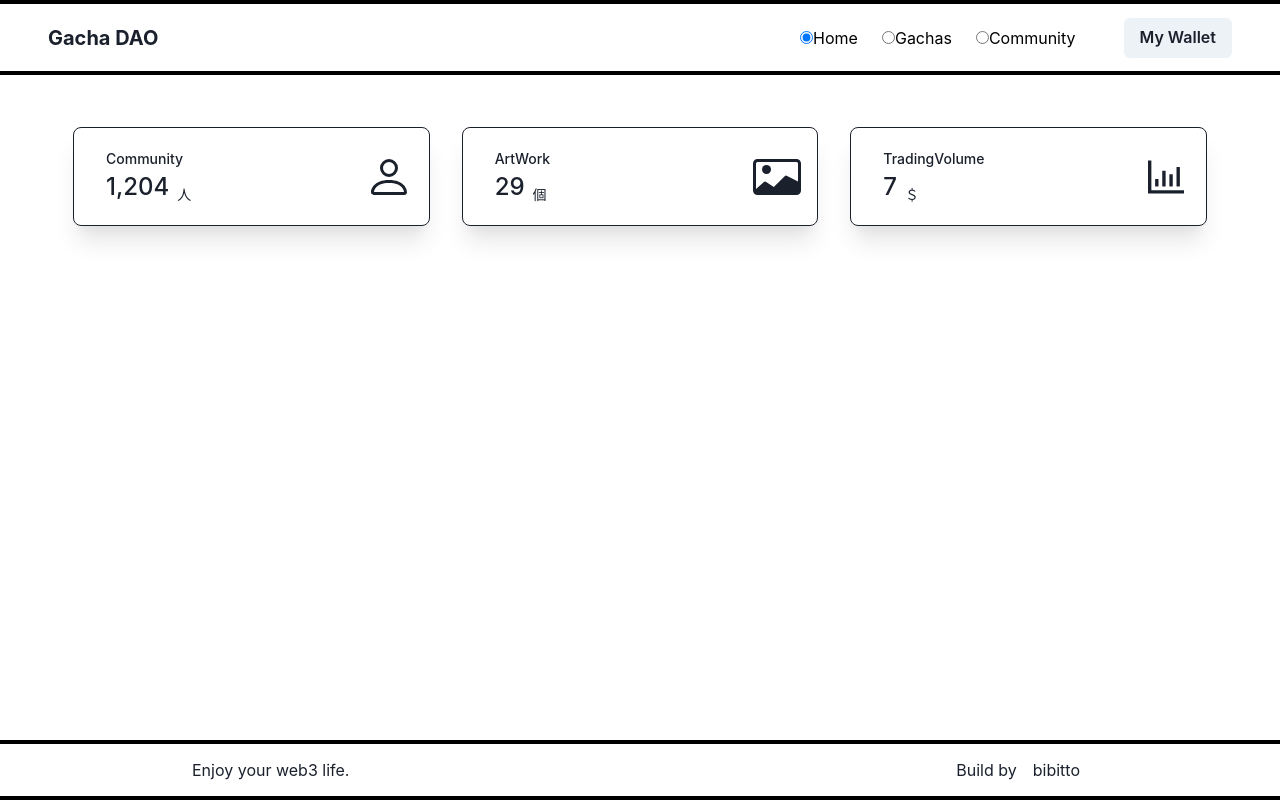
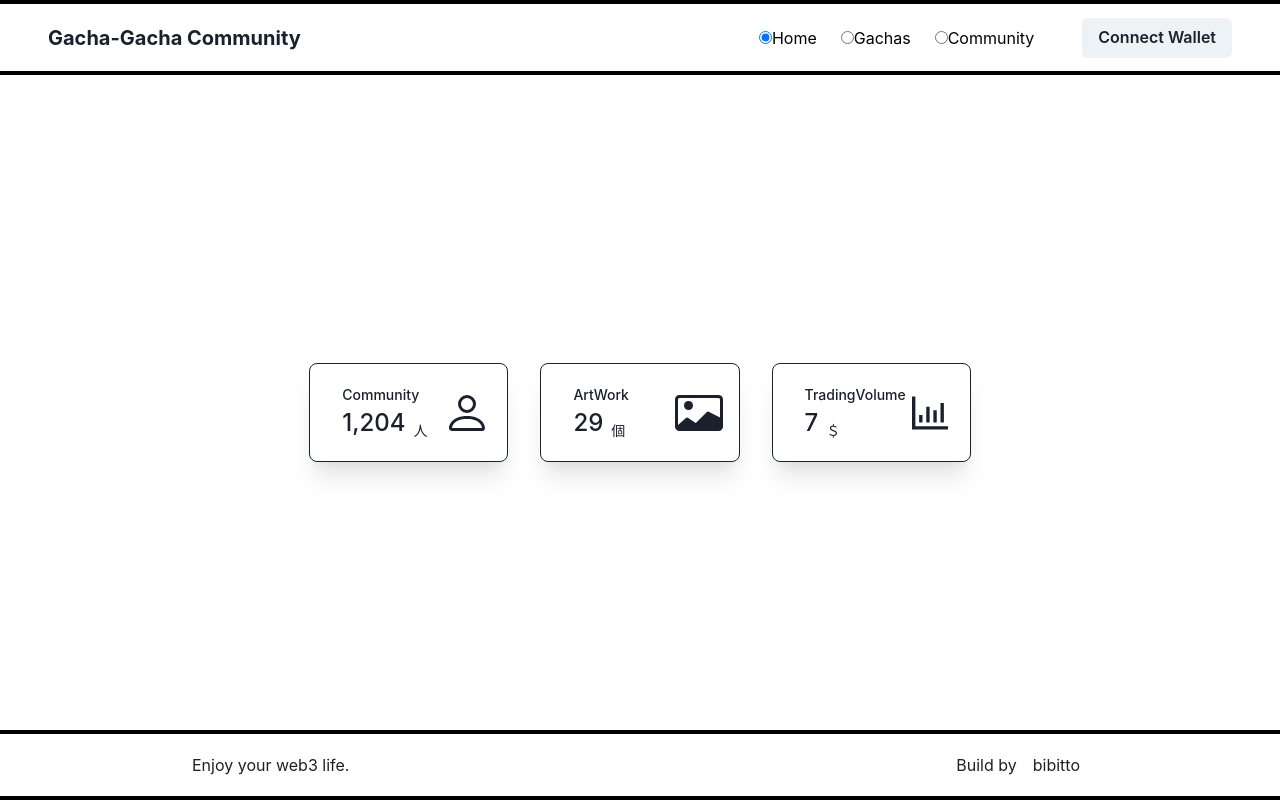
Before and after one commit to bibitto/GACHA-PON, a Next.js app: page / in a window 1280 px wide. Built offline with nearby package versions, Linux system fonts and the light colour scheme.

Commit message:
update: fix ui

```diff
--- a/src/components/common/footer/footer.tsx
+++ b/src/components/common/footer/footer.tsx
@@ -1,13 +1,29 @@
 import { Box, HStack, Stack, Text } from '@chakra-ui/react';
 import Link from 'next/link';
 
-export const footerHeight = '60px';
+export const footerHeight = '70px';
 
 export const Footer = () => {
   return (
     <Box h={footerHeight} borderY={'4px solid black'} display="flex" justifyContent={'center'}>
       <HStack as={Stack} w={'70%'} m="auto" justify={'space-between'} align="center">
-        <Text>Enjoy your web3 life.</Text>
+        <Text>
+          <Text as={'span'} _hover={{ color: 'red' }}>
+            Enjoy{' '}
+          </Text>
+          <Text as={'span'} _hover={{ color: 'orange' }}>
+            your{' '}
+          </Text>
+          <Text as={'span'} _hover={{ color: 'green' }}>
+            web3{' '}
+          </Text>
+          <Text as={'span'} _hover={{ color: 'blue' }}>
+            life
+          </Text>
+          <Text as={'span'} _hover={{ color: 'purple' }}>
+            .
+          </Text>
+        </Text>
         <HStack>
           <Text>Build by </Text>
           <Link href="https://twitter.com/Deep_in_Crypto" target="_blank" className="nes-text is-primary">
--- a/src/components/common/header/header.tsx
+++ b/src/components/common/header/header.tsx
@@ -1,6 +1,98 @@
 import Link from 'next/link';
 import { Box, Flex, HStack, Text, Button } from '@chakra-ui/react';
 import { useRouter } from 'next/router';
+import { IconBolloon } from '../icon-balloon';
+import { useState } from 'react';
+
+export const headerHeight = '75px';
+
+export const HeaderLinks = [
+  {
+    title: 'Home',
+    to: '/',
+  },
+  {
+    title: 'Gachas',
+    to: '/gachas',
+  },
+  {
+    title: 'Community',
+    to: '/community',
+  },
+];
+
+export const Header = () => {
+  const [open, setOpen] = useState(false);
+  const handleOpen = () => setOpen((prev) => !prev);
+  const router = useRouter();
+  const currentPath = router.pathname === '/' ? 'home' : router.pathname;
+  return (
+    <Box h={headerHeight} px={12} borderY={'4px solid black'} display="flex" alignItems={'center'}>
+      <Box
+        sx={{
+          position: 'fixed',
+          top: '60px',
+          left: open ? '50px' : '-500px',
+          zIndex: 998,
+          textDecoration: 'none',
+          transition: 'all 1.0s ease',
+        }}
+      >
+        <Button
+          className="nes-btn"
+          zIndex={999}
+          px={0.5}
+          py={0}
+          position="relative"
+          top="25px"
+          left="395px"
+          onClick={handleOpen}
+        >
+          ✖️
+        </Button>
+        <Link target="_blank" href={'https://slash.fi/payment-merchant/8da1d1da6cba212865fa3a38186bd38a'}>
+          <IconBolloon
+            text="We appreciate your donation!!"
+            icon="octocat animate"
+            side="left"
+            space={'20px'}
+            width={320}
+            subIcon={<i className="nes-icon coin is-medium" style={{ marginBottom: '20px', marginRight: '16px' }}></i>}
+          />
+        </Link>
+      </Box>
+      <Flex width={'100%'} alignItems={'center'} justifyContent={'space-between'}>
+        <Box
+          sx={{
+            fontWeight: 700,
+            fontSize: 20,
+            '&:hover': {
+              color: '#007bff',
+            },
+          }}
+          onClick={handleOpen}
+        >
+          Gacha-Gacha Community
+        </Box>
+
+        <Flex alignItems={'center'} display={{ base: 'none', md: 'flex' }}>
+          <HStack as={'nav'} spacing={6} mr={12}>
+            {HeaderLinks.map((link, i) => (
+              <NavLink key={i} title={link.title} to={link.to} path={currentPath} />
+            ))}
+          </HStack>
+          {false ? (
+            <Button className="nes-btn" w={200}>
+              My Wallet
+            </Button>
+          ) : (
+            <Button className="nes-btn">Connect Wallet</Button>
+          )}
+        </Flex>
+      </Flex>
+    </Box>
+  );
+};
 
 type Props = {
   title: string;
@@ -18,43 +110,3 @@ const NavLink = ({ title, to, path }: Props) => {
     </Link>
   );
 };
-
-export const headerHeight = '75px';
-
-export const Header = () => {
-  const HeaderLinks = [
-    {
-      title: 'Home',
-      to: '/',
-    },
-    {
-      title: 'Gachas',
-      to: '/gachas',
-    },
-    {
-      title: 'Community',
-      to: '/community',
-    },
-  ];
-  const router = useRouter();
-  const currentPath = router.pathname === '/' ? 'home' : router.pathname;
-  return (
-    <Box h={headerHeight} px={12} borderY={'4px solid black'} display="flex" alignItems={'center'}>
-      <Flex width={'100%'} alignItems={'center'} justifyContent={'space-between'}>
-        <Link href="/" style={{ fontWeight: 700, fontSize: 20 }}>
-          Gacha DAO
-        </Link>
-        <HStack />
-
-        <Flex alignItems={'center'} display={{ base: 'none', md: 'flex' }}>
-          <HStack as={'nav'} spacing={6} mr={12}>
-            {HeaderLinks.map((link, i) => (
-              <NavLink key={i} title={link.title} to={link.to} path={currentPath} />
-            ))}
-          </HStack>
-          {true ? <Button className="nes-btn">My Wallet</Button> : <Button className="nes-btn">Connect Wallet</Button>}
-        </Flex>
-      </Flex>
-    </Box>
-  );
-};
--- a/src/components/common/icon-balloon/icon-balloon.tsx
+++ b/src/components/common/icon-balloon/icon-balloon.tsx
@@ -1,21 +1,33 @@
-import { HStack, Box } from '@chakra-ui/react';
-import { FC } from 'react';
+import { HStack, Box, VStack } from '@chakra-ui/react';
+import { FC, ReactNode } from 'react';
 
 type Props = {
   text: string;
   icon: string;
   side: string;
-  space: number;
-  width: number;
+  space: number | string;
+  width: number | string;
+  subIcon?: ReactNode;
 };
 
-export const IconBolloon: FC<Props> = ({ text, icon, side, space, width }) => {
+export const IconBolloon: FC<Props> = ({ text, icon, side, space, width, subIcon }) => {
   return (
     <HStack spacing={5} alignItems="start">
-      <i className={`nes-${icon}`} style={{ marginTop: space }}></i>
+      {side === 'left' && (
+        <VStack mt={space}>
+          {subIcon}
+          <i className={`nes-${icon}`}></i>
+        </VStack>
+      )}
       <Box className={`nes-balloon from-${side}`} w={width}>
         {text}
       </Box>
+      {side === 'right' && (
+        <VStack pt={space}>
+          {subIcon}
+          <i className={`nes-${icon}`}></i>
+        </VStack>
+      )}
     </HStack>
   );
 };
--- a/src/components/common/layout/layout.tsx
+++ b/src/components/common/layout/layout.tsx
@@ -12,13 +12,20 @@ export const Layout: FC<Props> = ({ children }) => {
   return (
     <>
       <Head>
-        <title>VWBLガチャ</title>
+        <title>Gacha-Gacha Community</title>
         <meta name="description" content="VWBL-NFT ガチャ" />
         <meta name="viewport" content="width=device-width, initial-scale=1" />
         <link rel="icon" href="/favicon.ico" />
       </Head>
       <Header />
-      <Box minH={`calc(100vh - ${headerHeight} - ${footerHeight})`} py={8} px={14}>
+      <Box
+        minH={`calc(100vh - ${headerHeight} - ${footerHeight})`}
+        display="flex"
+        flexDirection={'column'}
+        justifyContent={'center'}
+        py={8}
+        px={14}
+      >
         {children}
       </Box>
       <Footer />
```
